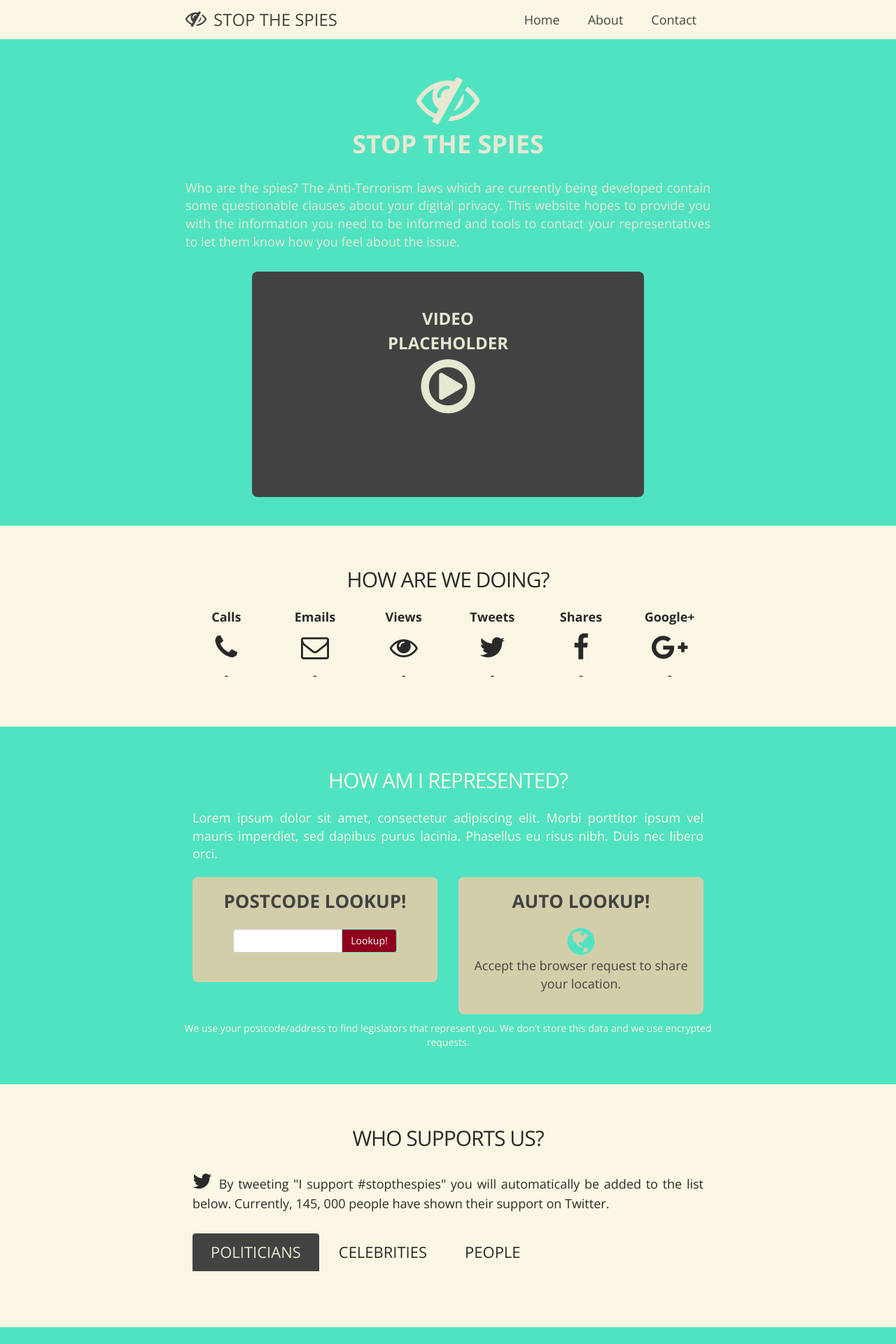
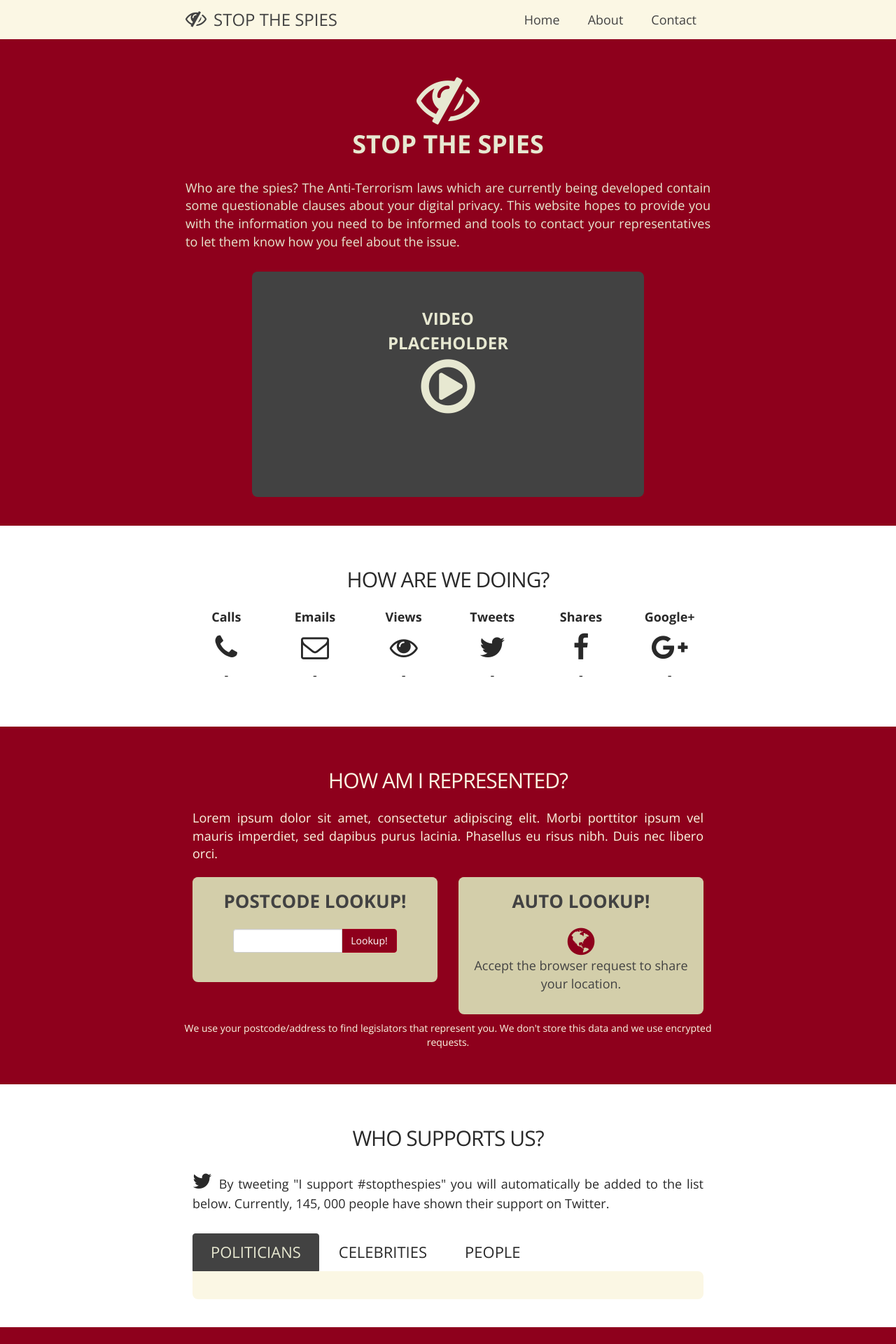
Before and after one commit to stopthespies/website, a Jekyll site: the page built from index.html, in a window 1280 px wide. Shown: the top 1920 px of the page at 70% size. Built offline with Jekyll 4.4.1, drawn with Linux system fonts in a browser that asks for light colours; nearby versions of some CDN libraries.

Commit message:
reverted colors

```diff
--- a/css/_sass/base.scss
+++ b/css/_sass/base.scss
@@ -2,8 +2,8 @@ $brand1:        #E7E8D1 !default;
 $brand2:        #D3CEAA !default;
 $brand3:        #FBF7E4 !default;
 $brand4:        #424242 !default;
-$brand5:        #50e3c2 !default;
-/*#50e3c2*/
+$brand5:        #8E001C !default;
+
 
 html {
 }
@@ -48,7 +48,7 @@ h1 {
 body {
 	font-size: 18px;
 	font-family: 'Open Sans', sans-serif;
-  background: lighten($brand3, 0%);
+  background: lighten($brand3, 10%);
   color: darken($brand4, 10%);
 }
 body a {
```
